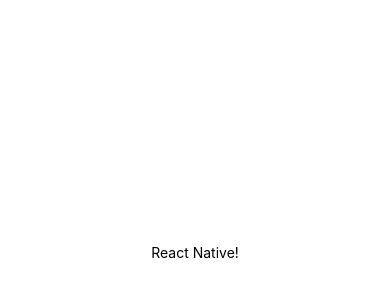
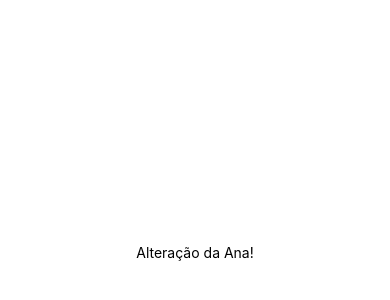
Before and after one commit to kauaBara/app_cuideBem, a React Native app in the folder frontend/: screen / in a window 390 px wide. Shown: the part 170-470 px from the top of the page. Built offline with nearby package versions, Linux system fonts and the light colour scheme.

Commit message:
alteração da Ana

```diff
--- a/frontend/App.js
+++ b/frontend/App.js
@@ -4,7 +4,7 @@
 export default function App() {
   return (
     <View style={styles.container}>
-      <Text>React Native!</Text>
+      <Text>Alteração da Ana!</Text>
       <StatusBar style="auto" />
     </View>
   );
```
